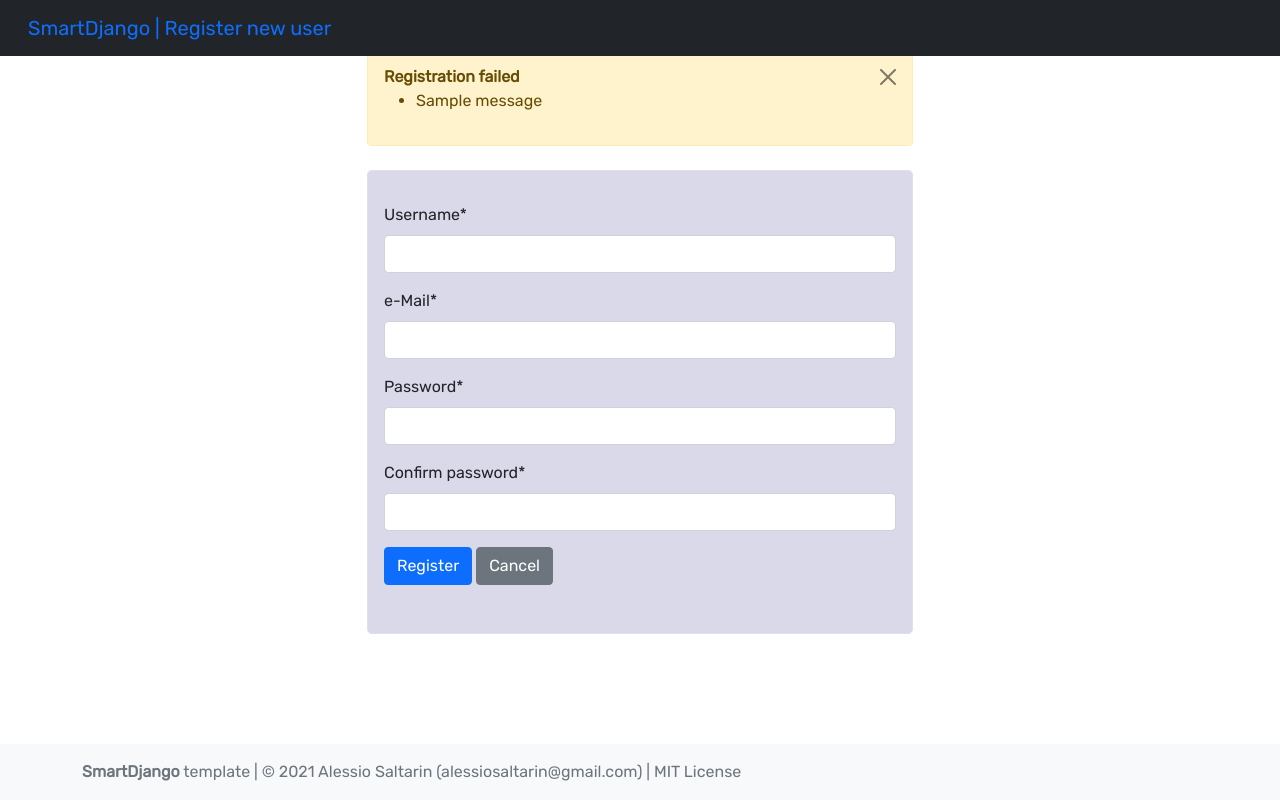
After one commit to guildenstern70/SmartDjango, a Django app: page /register/ in a window 1280 px wide. The commit adds this page. Run offline with Django 3.2, Linux system fonts and the light colour scheme; tables that the repository leaves empty hold one stand-in row (values such as "Sample post"); one stand-in notice (Sample message) is shown; some libraries are stand-ins or nearby versions.

Commit message:
Basic registration form

```diff
--- /dev/null
+++ b/SmartDjango/forms.py
@@ -0,0 +1,63 @@
+#  SmartDjango Python Project
+#
+#  Copyright (c) 2021 Alessio Saltarin
+#  This software is distributed under MIT License.
+#  See LICENSE.
+#
+
+from crispy_forms.helper import FormHelper
+from crispy_forms.layout import Submit, Button
+from django import forms
+from django.contrib.auth.models import User
+from django.core.exceptions import ValidationError
+from django.urls import reverse
+
+
+class CustomUserCreationForm(forms.Form):
+
+    username = forms.CharField(label='Username', min_length=4, max_length=150)
+    email = forms.EmailField(label='e-Mail')
+    password1 = forms.CharField(label='Password', widget=forms.PasswordInput)
+    password2 = forms.CharField(label='Confirm password', widget=forms.PasswordInput)
+
+    def __init__(self, *args, **kwargs):
+        super().__init__(*args, **kwargs)
+        self.helper = FormHelper()
+        self.helper.form_id = 'registration-id'
+        self.helper.form_method = 'post'
+        self.helper.form_action = 'register'
+        self.helper.add_input(Submit('submit', 'Register'))
+        self.helper.add_input(Button('cancel', 'Cancel',
+                                     css_class='btn-secondary',
+                                     onclick="window.location.href = '{}';".format(reverse('index'))))
+
+    def clean_username(self):
+        username = self.cleaned_data['username'].lower()
+        r = User.objects.filter(username=username)
+        if r.count():
+            raise ValidationError("Username already exists")
+        return username
+
+    def clean_email(self):
+        email = self.cleaned_data['email'].lower()
+        r = User.objects.filter(email=email)
+        if r.count():
+            raise ValidationError("Email already exists")
+        return email
+
+    def clean_password2(self):
+        password1 = self.cleaned_data.get('password1')
+        password2 = self.cleaned_data.get('password2')
+
+        if password1 and password2 and password1 != password2:
+            raise ValidationError("Password don't match")
+
+        return password2
+
+    def save(self, commit=True):
+        user = User.objects.create_user(
+            self.cleaned_data['username'],
+            self.cleaned_data['email'],
+            self.cleaned_data['password1']
+        )
+        return user
--- a/SmartDjango/settings.py
+++ b/SmartDjango/settings.py
@@ -25,6 +25,8 @@ INSTALLED_APPS = [
     'django.contrib.messages',
     'django.contrib.staticfiles',
     'django_feather',
+    'crispy_forms',
+    'crispy_bootstrap5',
     'SmartDjango'
 ]
 
@@ -129,3 +131,6 @@ LOGIN_URL = '/login'
 
 STATIC_URL = 'static/'
 STATIC_ROOT = '/app/static/'
+
+CRISPY_ALLOWED_TEMPLATE_PACKS = "bootstrap5"
+CRISPY_TEMPLATE_PACK = "bootstrap5"
--- a/SmartDjango/urls.py
+++ b/SmartDjango/urls.py
@@ -22,5 +22,7 @@ urlpatterns = [
     path('another/', views.another, name='another'),
     path('login/', views.loginform, name='login'),
     path('logout/', views.logout_view, name='logout'),
+    path('register/', views.registration, name='register'),
+    path('registered/<str:username>', views.registration_ok, name='registered'),
     path('admin/', admin.site.urls),
 ]
--- a/SmartDjango/views.py
+++ b/SmartDjango/views.py
@@ -9,13 +9,16 @@
 #  SmartDjango Python Project
 #
 #
+import logging
+from SmartDjango.forms import CustomUserCreationForm
+from SmartDjango.models import Car
+from django.contrib import messages
+from django.contrib.auth import authenticate, login, logout
 from django.contrib.auth.decorators import login_required
+from django.contrib.auth.forms import UserCreationForm
 from django.http import HttpResponse, HttpResponseRedirect
+from django.shortcuts import redirect
 from django.template import loader
-from django.contrib.auth import authenticate, login, logout
-import logging
-
-from SmartDjango.models import Car
 
 logger = logging.getLogger(__name__)
 
@@ -25,6 +28,63 @@ def index(request):
     context = {
         'title': 'SmartDjango',
         'version': '0.1'
+    }
+    return HttpResponse(template.render(context, request))
+
+
+def loginform(request):
+    logger.info('Login form.')
+    errors = False
+    if request.method == 'POST':
+        username = request.POST['username']
+        password = request.POST['password']
+        logger.info('Received login form POST')
+        logger.info('Username = ' + username)
+        user = authenticate(username=username, password=password)
+        if user is not None:
+            logger.info('User ' + username + ' was authenticated.')
+            login(request, user)
+            return HttpResponseRedirect('/home/')
+        else:
+            logger.info('User ' + username + ' is unknown or input wrong password.')
+            errors = True
+    template = loader.get_template('account/login.html')
+    context = {
+        'title': 'Login',
+        'header': 'Login',
+        'errors': errors
+    }
+    return HttpResponse(template.render(context, request))
+
+
+def registration(request):
+    template = loader.get_template('account/registration.html')
+    if request.method == 'POST':
+        registration_data = UserCreationForm(request.POST)
+        logger.info('Received registration data...')
+        if registration_data.is_valid():
+            registered_user = registration_data.cleaned_data['username']
+            logger.info('Registration data is valid for user ' +
+                        registered_user)
+            registration_data.save()
+            return HttpResponseRedirect('/registered/' + registered_user)
+        else:
+            messages.error(request, registration_data.errors)
+            logger.info('Registration data is NOT valid')
+    context = {
+        'title': 'Registration',
+        'header': 'Register new user',
+        'form': CustomUserCreationForm(),
+    }
+    return HttpResponse(template.render(context, request))
+
+
+def registration_ok(request):
+    template = loader.get_template('account/registration_ok.html')
+    context = {
+        'title': 'Registration',
+        'header': 'User registered',
+        'username': request.GET.get('username')
     }
     return HttpResponse(template.render(context, request))
 
@@ -56,27 +116,3 @@ def logout_view(request):
     logger.info('Logging out user ' + str(request.user))
     logout(request)
     return HttpResponseRedirect('/')
-
-
-def loginform(request):
-    logger.info('Login form.')
-    errors = False
-    if request.method == 'POST':
-        username = request.POST['username']
-        password = request.POST['password']
-        logger.info('Received login form POST')
-        logger.info('Username = ' + username)
-        user = authenticate(username=username, password=password)
-        if user is not None:
-            logger.info('User ' + username + ' was authenticated.')
-            login(request, user)
-            return HttpResponseRedirect('/home/')
-        else:
-            logger.info('User ' + username + ' is unknown or input wrong password.')
-            errors = True
-    template = loader.get_template('login.html')
-    context = {
-        'title': 'Login',
-        'errors': errors
-    }
-    return HttpResponse(template.render(context, request))
--- a/requirements.txt
+++ b/requirements.txt
@@ -1,6 +1,8 @@
+Django==3.2.7
 asgiref==3.4.1
+crispy-bootstrap5==0.6
 dj-static==0.0.6
-Django==3.2.7
+django-crispy-forms~=1.13.0
 django-feather==0.3.0
 gunicorn==20.1.0
 psycopg2-binary==2.9.1
--- /dev/null
+++ b/templates/account/registration.html
@@ -0,0 +1,39 @@
+{% extends "base-nav.html" %}
+{% load icon %}
+{% load static %}
+{% load crispy_forms_tags %}
+
+{% block title %}
+    <title> SmartDjango | {{ title }} </title>
+{% endblock %}
+
+{% block main %}
+
+    <div class="row">
+            <div class="col-3">
+                &nbsp;
+            </div>
+            <div class="col-6">
+                {% if messages %}
+                    <div class="alert alert-warning alert-dismissible fade show" role="alert">
+                      <strong>Registration failed</strong>
+                      <ul class="messages">
+                        {% for message in messages %}
+                        <li{% if message.tags %} class="{{ message.tags }}"{% endif %}>{{ message }}</li>
+                        {% endfor %}
+                      </ul>
+                      <button type="button" class="btn-close" data-bs-dismiss="alert" aria-label="Close"></button>
+                    </div>
+                {% endif %}
+                <div class="jumbotron border mt-4">
+                    {% crispy form %}
+                </div>
+            </div>
+            <div class="col-3">
+                &nbsp;
+            </div>
+    </div>
+
+
+
+{% endblock %}
--- a/templates/base-nav.html
+++ b/templates/base-nav.html
@@ -8,7 +8,7 @@
 
     {% include "header.html" %}
 
-    <main class="flex-shrink-0">
+    <main class="container mt-5 flex-shrink-0">
         {% block main %}
         {% endblock %}
     </main>
--- a/templates/header.html
+++ b/templates/header.html
@@ -2,7 +2,11 @@
     <!-- Fixed navbar -->
     <nav class="navbar navbar-expand-md navbar-dark fixed-top bg-dark">
         <div class="container-fluid">
-            <a class="navbar-brand text-primary ms-3" href="/home">SmartDjango</a>
+            <a class="navbar-brand text-primary ms-3" href="/home">SmartDjango
+            {% if header %} | {{ header }} {%  endif %}
+            </a>
+
+            {% if user.is_authenticated %}
             <button class="navbar-toggler" type="button" data-bs-toggle="collapse" data-bs-target="#navbarCollapse"
                     aria-controls="navbarCollapse" aria-expanded="false" aria-label="Toggle navigation">
                 <span class="navbar-toggler-icon"></span>
@@ -22,7 +26,8 @@
                 <div class="d-flex">
                     <ul class="navbar-nav me-4">
                         <li class="nav-item dropdown">
-                        <a class="nav-link dropdown-toggle" href="#" id="dropdown01" data-bs-toggle="dropdown"
+                        <a class="nav-link dropdown-toggle"
+                           href="#" id="dropdown01" data-bs-toggle="dropdown"
                            aria-expanded="false">{{ username | title }}</a>
                         <ul class="dropdown-menu" aria-labelledby="dropdown01">
                             <li><a class="dropdown-item" href="#">Details</a></li>
@@ -32,6 +37,7 @@
                     </ul>
                 </div>
             </div>
+            {% endif %}
         </div>
     </nav>
 </header>
--- a/templates/homepage.html
+++ b/templates/homepage.html
@@ -12,7 +12,7 @@
 
 {% block main %}
     <div class="container">
-        <h1 class="mt-5">SmartDjango Template Home</h1>
+        <h1 class="mt-2">SmartDjango Template Home</h1>
         <p class="lead">This is a Django starter template using embedded
             <a href="https://www.sqlite.org/index.html" target="_blank">SQLite</a>,
             <a href="https://getbootstrap.com/" target="_blank">Bootstrap 5</a>
@@ -34,8 +34,6 @@
             {% empty %}
                 <p>Car database is empty.</p>
             {% endfor %}
-
-
         </div>
       </div>
     </div>
```
Also changed, not shown: templates/account/login.html (added, +65 -0 lines), templates/account/registration_ok.html (added, +28 -0 lines), templates/index.html (+8 -2 lines), templates/login.html (deleted, +0 -58 lines), 1 other file.
